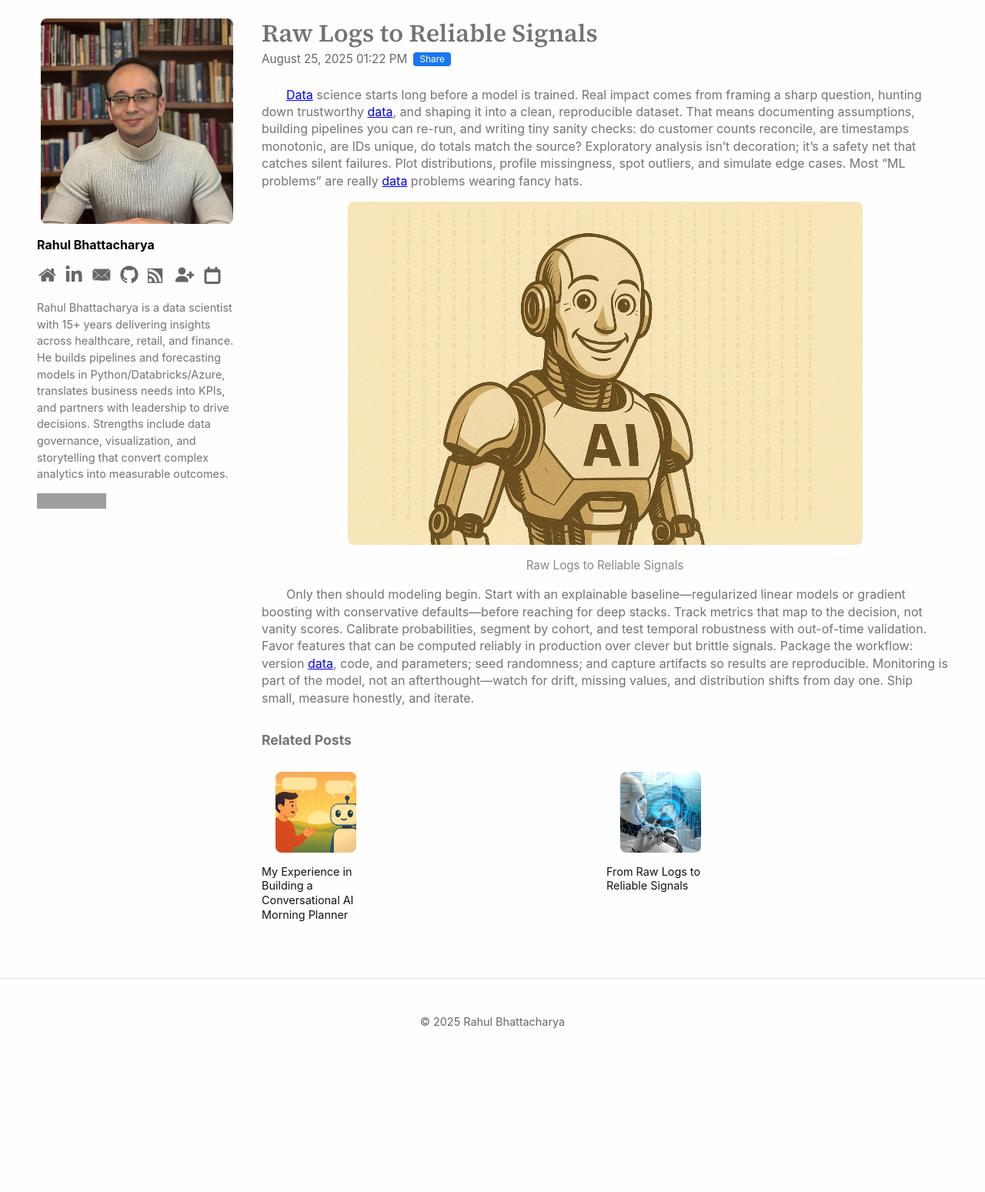
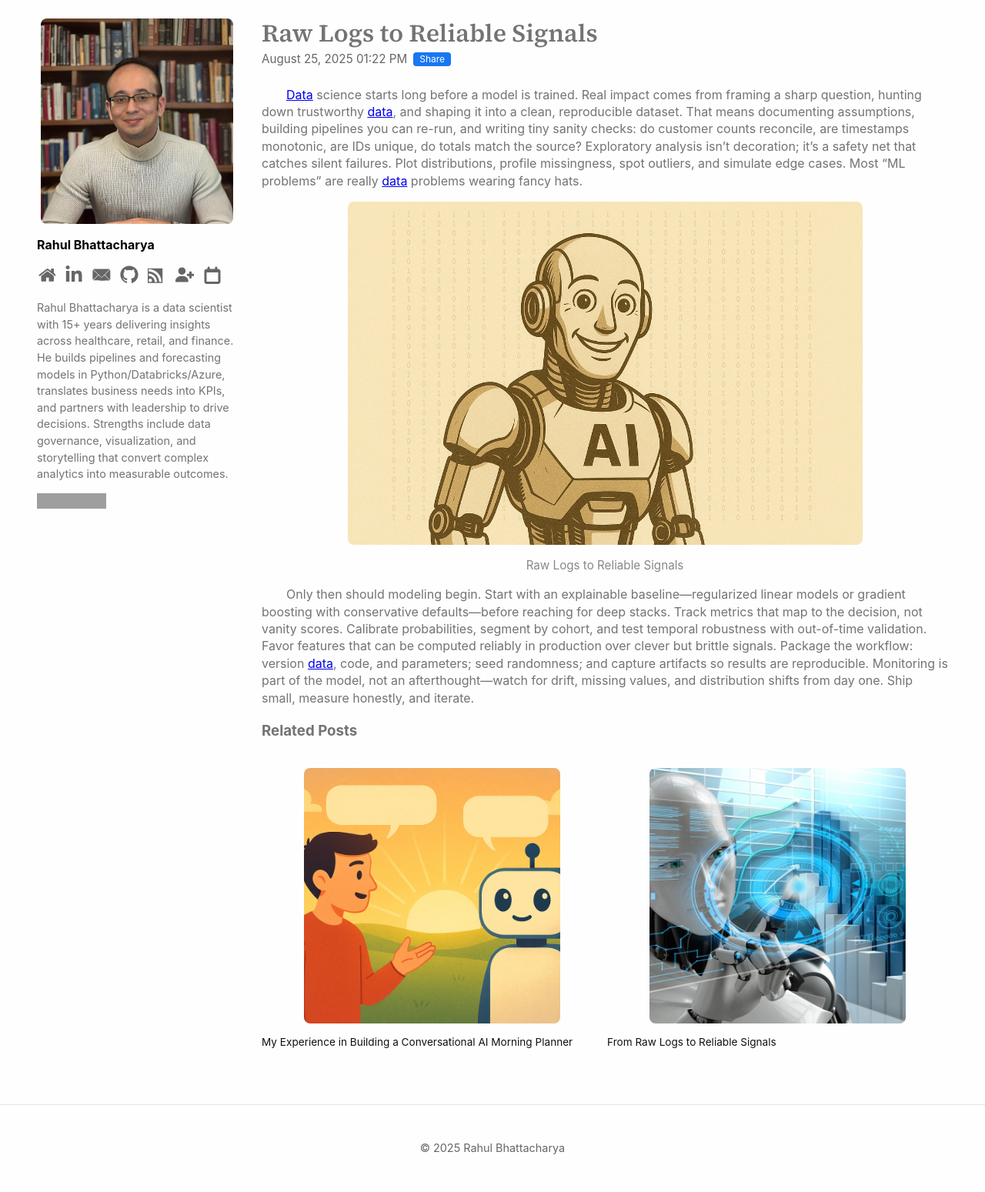
Before and after one commit to RahulBhattacharya1/RahulBhattacharya1.github.io, a Jekyll site: the page built from _posts/2025-08-25-post4.md, in a window 1280 px wide. Shown: the whole page at 77% size. Built offline with Jekyll 4.4.1, drawn with Linux system fonts in a browser that asks for light colours; comment, search, counter and statistics services are not loaded; before the commit the page ends 1384 px from its top, so only the background shows below that; grey boxes are pictures that could not be loaded.

Commit message:
Update main.scss

```diff
--- a/assets/css/main.scss
+++ b/assets/css/main.scss
@@ -534,22 +534,36 @@
   }
 }
 
-/* ───── Related Posts ───── */
-.related-posts { margin-top: 2rem; }
-.related-posts h3 { margin-bottom: .75rem; font-size: 1.1rem; }
+/* ─── Related Posts (2–8 dynamic grid) ─── */
 .related-grid {
-  list-style: none; padding: 0; margin: 0;
-  display: grid; grid-template-columns: repeat(auto-fit, minmax(120px, 1fr));
-  gap: 4px;
+  list-style: none;
+  padding: 0;
+  margin: 0;
+  display: grid;
+  grid-template-columns: repeat(auto-fit, minmax(100px, 1fr));
+  gap: 6px;
+  max-width: calc(8 * 120px);  /* cap at ~8 items across */
+  margin-left: auto;
+  margin-right: auto;
 }
-.related-card a { display: block; text-decoration: none;
-width: 140px; /* Thumbnail size */
+
+.related-card a {
+  display: block;
+  text-decoration: none;
 }
+
 .related-thumb {
-  width: 100%; aspect-ratio: 1 / 1; object-fit: cover;
-  border-radius: 8px; display: block;
+  width: 100%;
+  aspect-ratio: 1 / 1;   /* square */
+  object-fit: cover;
+  border-radius: 8px;
+  display: block;
 }
+
 .related-title {
-  display: block; margin-top: 6px;
-  font-size: .9rem; line-height: 1.3; color: #111;
+  display: block;
+  margin-top: 4px;
+  font-size: .85rem;
+  line-height: 1.25;
+  color: #111;
 }
```
